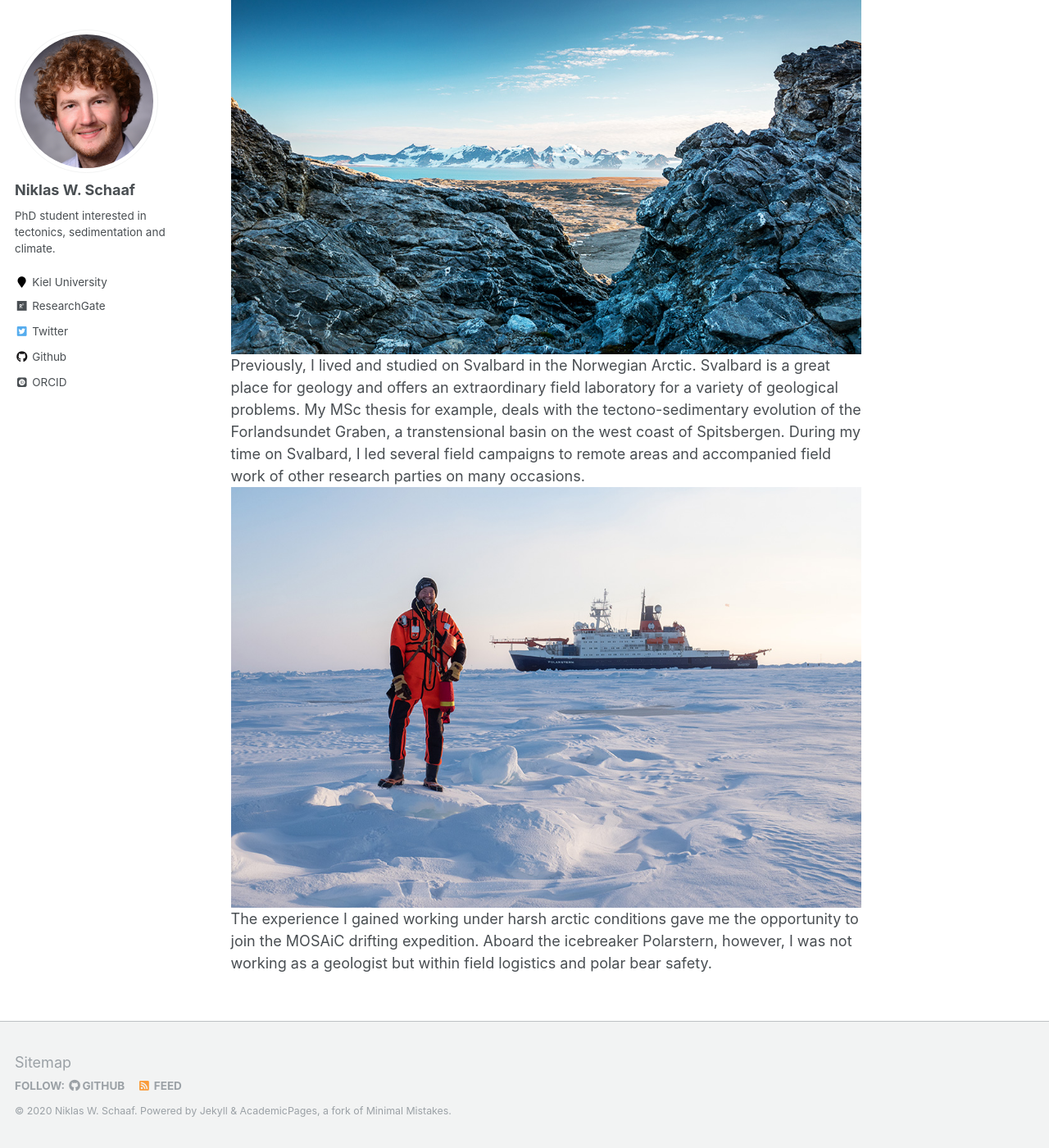
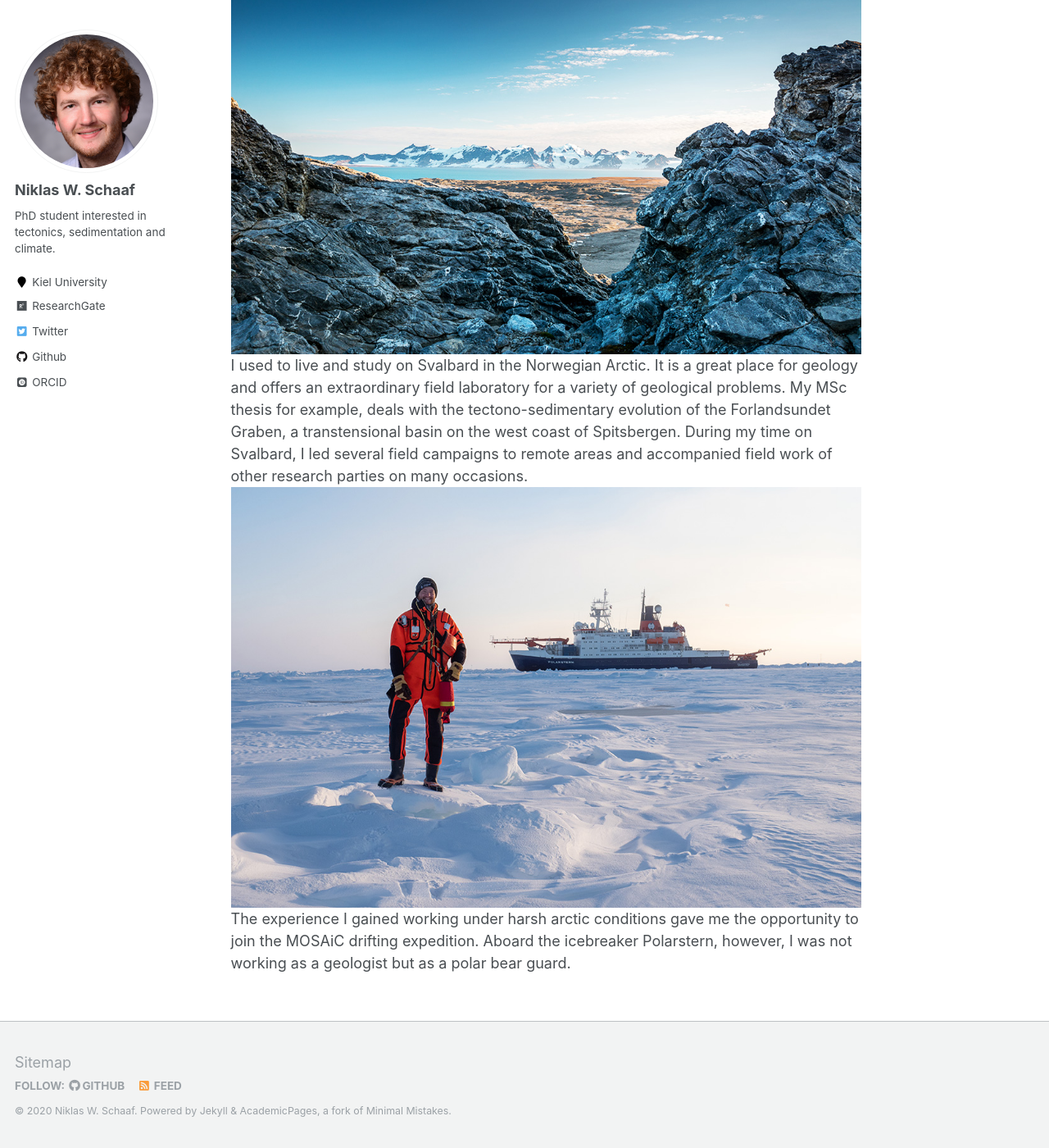
Before and after one commit to NiklasSchaaf/niklasschaaf.github.io, a Jekyll site: the page built from _pages/about.md, in a window 1280 px wide and 1400 px high, scrolled down 587 px. Shown: the whole window at 82% size. Built offline with Jekyll 4.4.1, drawn with Linux system fonts in a browser that asks for light colours; some web fonts are replaced.

Commit message:
about images3

```diff
--- a/_pages/about.md
+++ b/_pages/about.md
@@ -18,6 +18,6 @@ I recently started my PhD at Kiel University in collaboration with the Universit
 Arctic background
 ======
 ![Sarstangen by Erik Kuschel](/images/Sarstangen.jpg)
-Previously, I lived and studied on Svalbard in the Norwegian Arctic. Svalbard is a great place for geology and offers an extraordinary field laboratory for a variety of geological problems. My MSc thesis for example, deals with the tectono-sedimentary evolution of  the Forlandsundet Graben, a transtensional basin on the west coast of Spitsbergen. During my time on Svalbard, I led several field campaigns to remote areas and accompanied field work of other research parties on many occasions.
+I used to live and study on Svalbard in the Norwegian Arctic. It is a great place for geology and offers an extraordinary field laboratory for a variety of geological problems. My MSc thesis for example, deals with the tectono-sedimentary evolution of  the Forlandsundet Graben, a transtensional basin on the west coast of Spitsbergen. During my time on Svalbard, I led several field campaigns to remote areas and accompanied field work of other research parties on many occasions.
 ![Polar bear guard by Jan Rhode](/images/polarbear_guard.jpg)
-The experience I gained working under harsh arctic conditions gave me the opportunity to join the MOSAiC drifting expedition. Aboard the icebreaker Polarstern, however, I was not working as a geologist but within field logistics and polar bear safety.
+The experience I gained working under harsh arctic conditions gave me the opportunity to join the MOSAiC drifting expedition. Aboard the icebreaker Polarstern, however, I was not working as a geologist but as a polar bear guard.
```
Also changed, not shown: other parts of _pages/about.md (+1 -1 lines).
